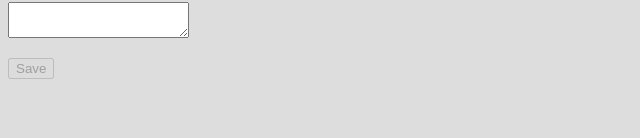
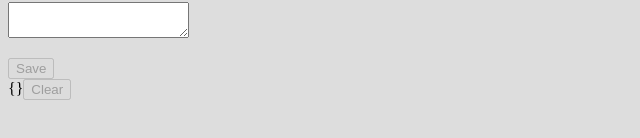
Before and after one commit to mykhalkevych/react-test, a React app: page / in a window 1280 px wide. Shown: the part 168-306 px from the top of the page, without its empty margins (0-640 px from the left). Built offline with nearby package versions, Linux system fonts and the light colour scheme.

Commit message:
pass data

```diff
--- a/src/App.js
+++ b/src/App.js
@@ -1,13 +1,35 @@
 import React from 'react';
 import Header from './components/Header.js'
 import UserForm from './components/UserForm.js'
+import UserView from './components/UserView.js'
 
 export default class App extends React.Component {
+	constructor() {
+		super();
+		this.state = {
+			user: {}
+		}
+	}
+
+	getUserData(data) {
+		console.log('getUserData', data)
+		this.setState({
+			user: data
+		})
+	}
+
+	clearData() {
+		this.setState({
+			user: {}
+		})
+	}
+
 	render() {
 		return (
 			<div>
 				<Header/>
-				<UserForm/>
+				<UserForm sendData={this.getUserData.bind(this)}/>
+				<UserView clearData={this.clearData.bind(this)} user={this.state.user}/>
 			</div>
 		);
 	}
--- a/src/components/UserForm.js
+++ b/src/components/UserForm.js
@@ -67,6 +67,13 @@ export default class Form extends Component {
 
 	saveData(e) {
 		e.preventDefault();
+		let user = {
+			name: this.state.name,
+			surName: this.state.surName,
+			about: this.state.about
+		}
+		console.log(this.props)
+		this.props.sendData(user)
 		this.resetForm();
 		console.log('Save data')
 	}
--- /dev/null
+++ b/src/components/UserView.js
@@ -0,0 +1,29 @@
+import React, {Component} from 'react';
+
+export default class UserView extends Component {
+	constructor(props) {
+		super(props);
+		this.isUserEmpty = true;
+		this.clearData = this.clearData.bind(this)
+	}
+
+	componentWillUpdate(nextProps, nextState) {
+		this.isUserEmpty = !this.isUserEmpty
+	}
+
+	clearData() {
+		this.props.clearData();
+	}
+
+	render() {
+		return (
+			<div>
+				{JSON.stringify(this.props.user)}
+				<button onClick={this.clearData}
+								disabled={this.isUserEmpty ? true : false}>
+					Clear
+				</button>
+			</div>
+		);
+	}
+}
```
